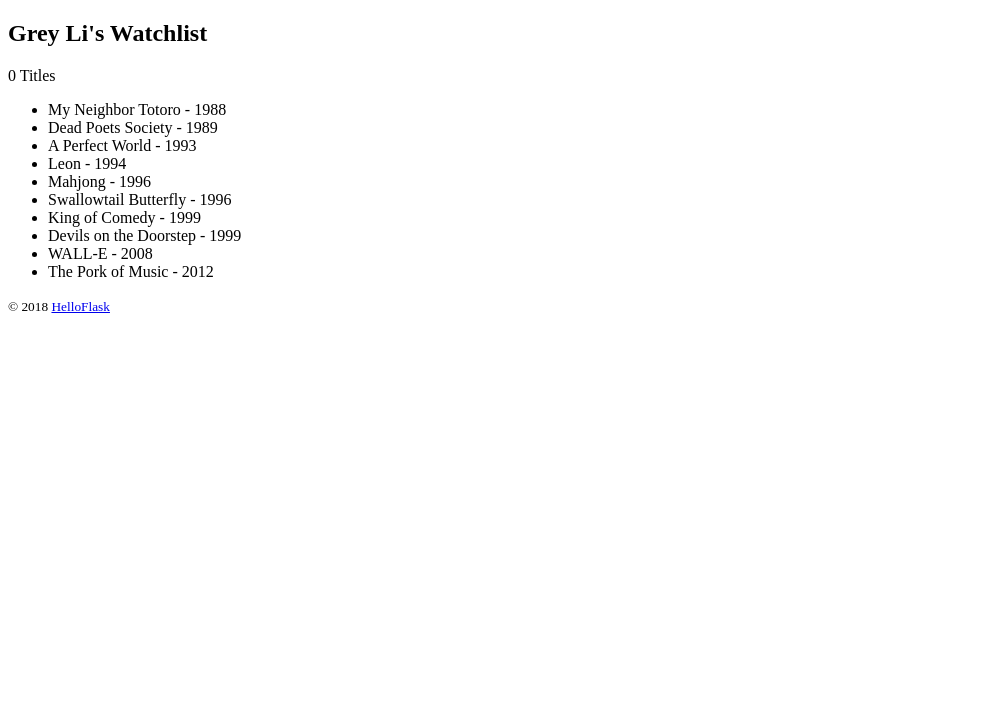
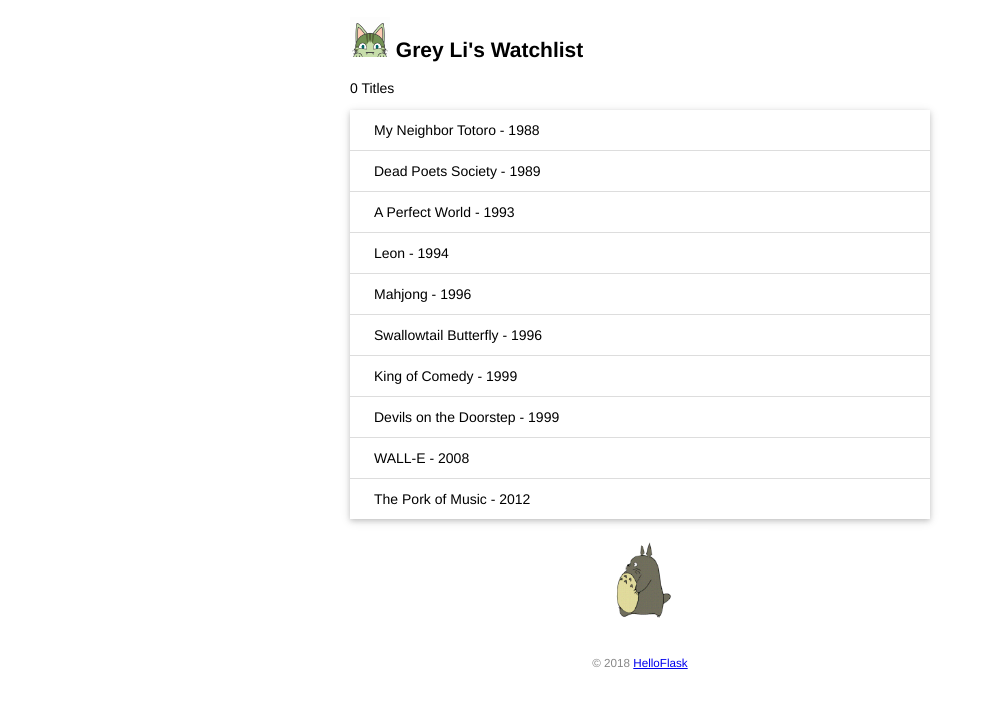
Before and after one commit to black1cat/book_demo, a Flask app: page / in a window 1280 px wide. Shown: the top 708 px of the page, without its empty margins (0-988 px from the left). Run offline with Flask 2, Linux system fonts and the light colour scheme.

Commit message:
Add static files

```diff
--- /dev/null
+++ b/static/style.css
@@ -0,0 +1,48 @@
+/* 页面整体 */
+body {
+  margin: auto;
+  max-width: 580px;
+  font-size: 14px;
+  font-family: Helvetica, Arial, sans-serif;
+}
+
+/* 页脚 */
+footer {
+  color: #888;
+  margin-top: 15px;
+  text-align: center;
+  padding: 10px;
+}
+
+/* 头像 */
+.avatar {
+  width: 40px;
+}
+
+/* 电影列表 */
+.movie-list {
+  list-style-type: none;
+  padding: 0;
+  margin-bottom: 10px;
+  box-shadow: 0 2px 5px 0 rgba(0, 0, 0, 0.16), 0 2px 10px 0 rgba(0, 0, 0, 0.12);
+}
+
+.movie-list li {
+  padding: 12px 24px;
+  border-bottom: 1px solid #ddd;
+}
+
+.movie-list li:last-child {
+  border-bottom:none;
+}
+
+.movie-list li:hover {
+  background-color: #f8f9fa;
+}
+
+/* 龙猫图片 */
+.totoro {
+  display: block;
+  margin: 0 auto;
+  height: 100px;
+}
--- a/templates/index.html
+++ b/templates/index.html
@@ -3,20 +3,27 @@
   <head>
     <meta charset="utf-8">
     <title>{{name}}'s Watchlist</title>
+    <link rel="icon" href="{{ url_for('static', filename='pd.ico') }}">
+    <link rel="stylesheet" href="{{ url_for('static',filename='style.css')}}"
   </head>
   <body>
-    <h2>{{ name }}'s Watchlist</h2>
+    <h2>
+      <img alt="Avatar" class="avatar"src="{{ url_for('static',filename='images/avatar.png') }}">
+      {{ name }}'s Watchlist
+    </h2>
     {# 使用 length 过滤器获取 movies 变量的长度 #}
     <p>{{ mivies|length }} Titles</p>
-    <ul>
+    <ul class="movie-list">
       {% for movie in movies %} {# 迭代 movies 变量 #}
       {# 等同于 movie['title'] #}
       <li>{{ movie.title }} - {{ movie.year }}</li>
       {% endfor %} {# 使用 endfor 标签结束 for 语句 #}
     </ul>
+    <img class="totoro" alt="Walking Totoro" src="{{ url_for('static', filename='images/totoro.gif') }}">
     <footer>
         <small>&copy; 2018 <a href="www.baidu.com">HelloFlask</a></small>
-    </footer>
+
+      </footer>
 
   </body>
 </html>
```
Also changed, not shown: static/images/avatar.png (added), static/images/totoro.gif (added), static/pd.ico (added).
